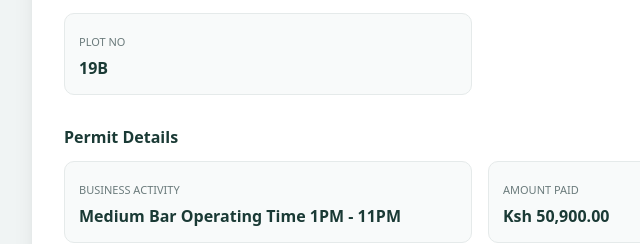
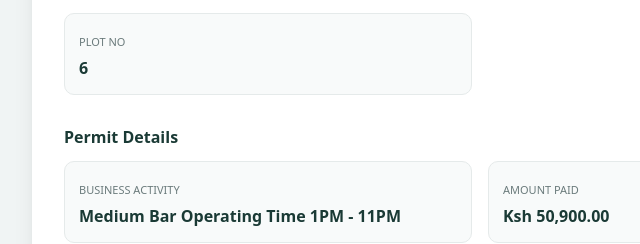
Before and after one commit to esreviceverification/v, a plain HTML site: page index.html in a window 1280 px wide. Shown: the part 895-1139 px from the top of the page, 160-800 px from the left. Drawn offline with nearby package versions, Linux system fonts and the light colour scheme.

Commit message:
Update index.html

```diff
--- a/index.html
+++ b/index.html
@@ -67,7 +67,7 @@
 <div class="card"> <small>Subcounty</small> <p>Kangema</p> </div>
 <div class="card"> <small>Ward</small> <p>Kanyenyaini</p> </div>
 <div class="card"> <small>Market</small> <p>Kanyenyaini</p> </div>
-<div class="card"> <small>Plot No</small> <p>19B</p> </div>
+<div class="card"> <small>Plot No</small> <p>6</p> </div>
 </div>
 
 <!-- SECTION -->
```
